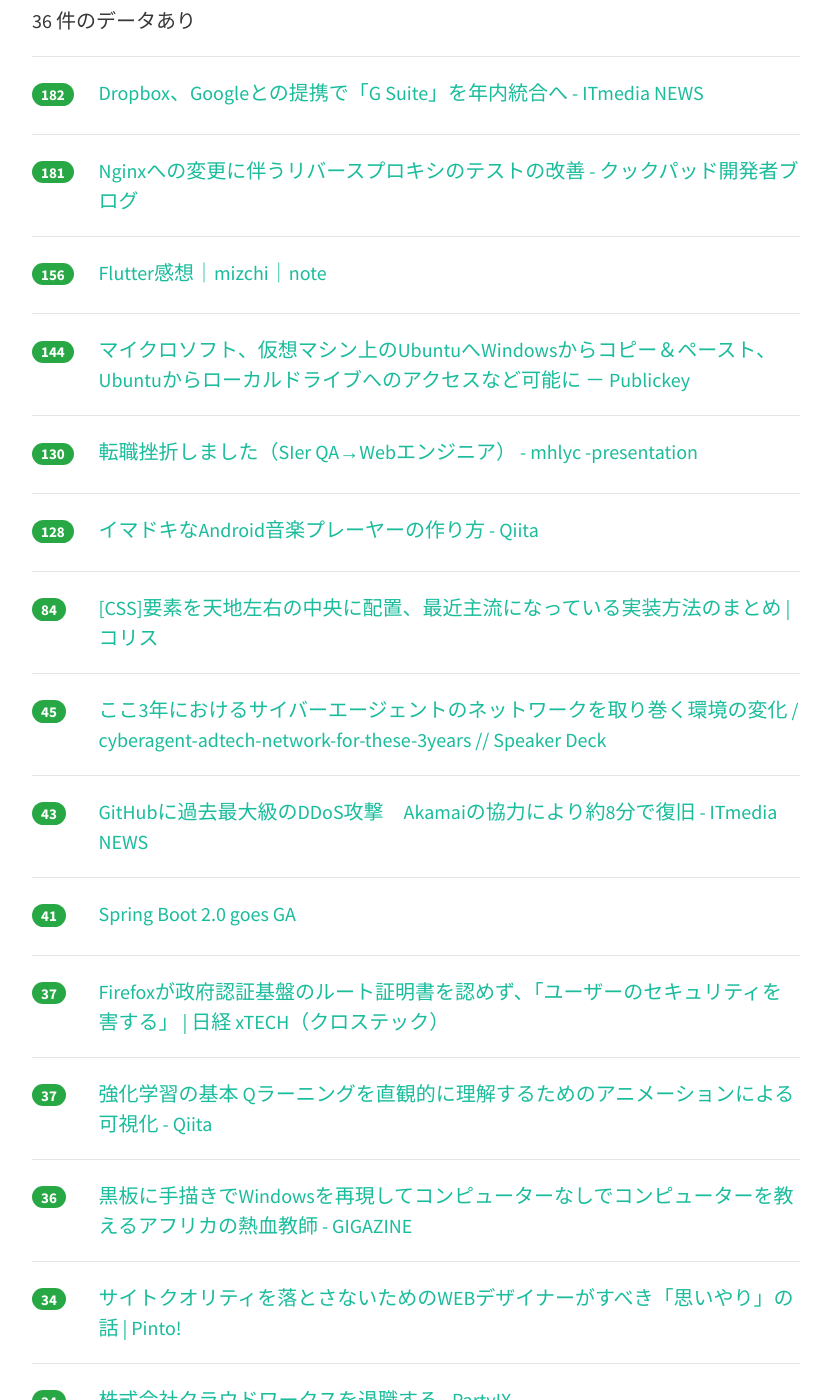
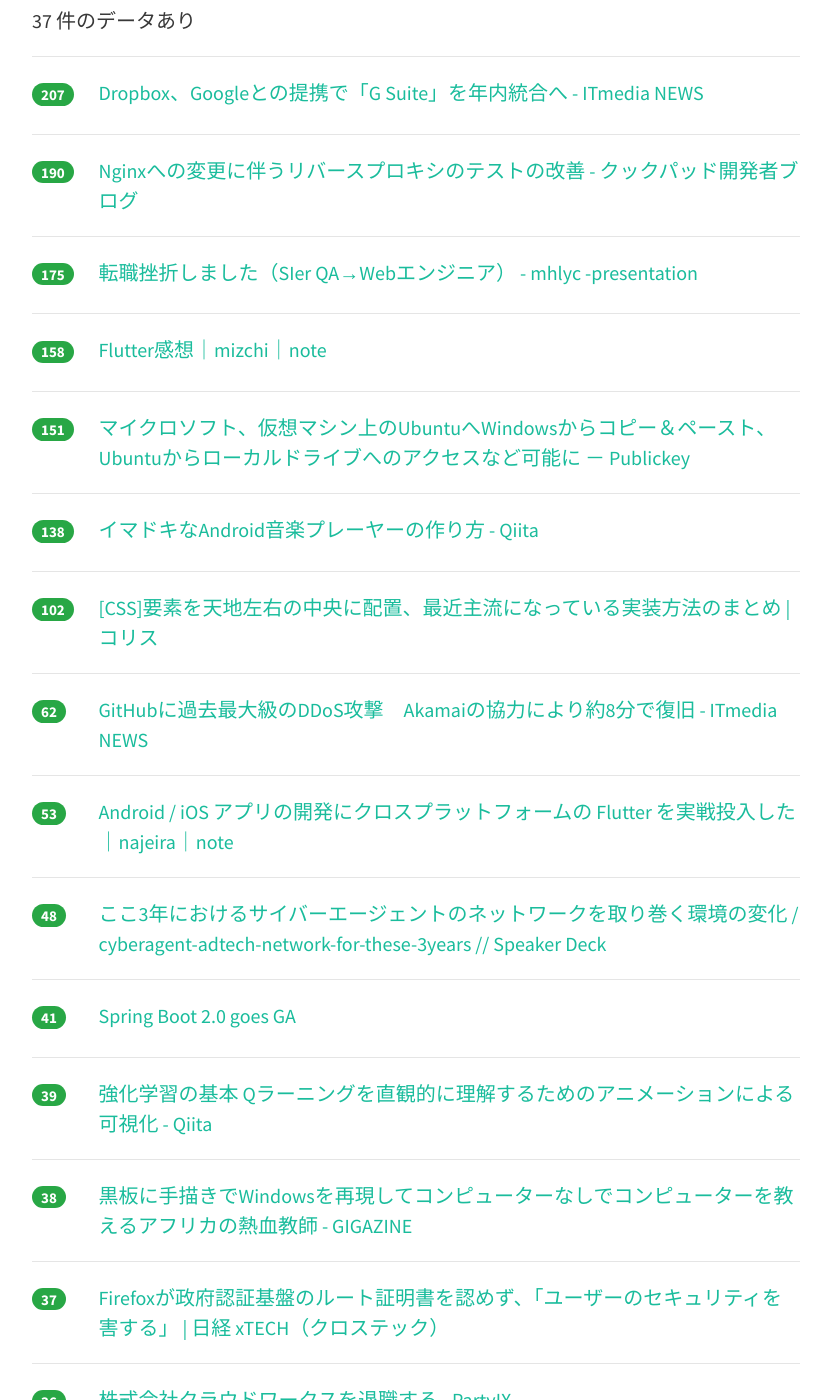
Before and after one commit to yatta47/hatena-matome-site, a Jekyll site: the page built from _posts/2018-03-02-hatena.md, in a window 1280 px wide and 1400 px high, scrolled down 317 px. Shown: the whole window, without its empty margins (224-1053 px from the left). Built offline with Jekyll 4.4.1, drawn with Linux system fonts in a browser that asks for light colours; nearby versions of some CDN libraries; some of the changed text lies outside the part shown.

Commit message:
Updated 2018-03-02

```diff
--- a/_posts/2018-03-02-hatena.md
+++ b/_posts/2018-03-02-hatena.md
@@ -1,54 +1,59 @@
 ---
 layout: post
 title:  "2018-03-02 はてぶIT"
-date:   2018-03-02 15:02:46
+date:   2018-03-02 16:03:17
 tags: [it-hotentry]
 ---
-36 件のデータあり
+37 件のデータあり
 
 <hr><div class="row">
-<div class="col-1"><span class="badge badge-pill badge-success h2">182</span></div>
+<div class="col-1"><span class="badge badge-pill badge-success h2">207</span></div>
 <div class="col-11"><a href='http://www.itmedia.co.jp/news/articles/1803/02/news058.html' target='_blank'>Dropbox、Googleとの提携で「G Suite」を年内統合へ - ITmedia NEWS</a></div>
 </div>
 <hr>
 <div class="row">
-<div class="col-1"><span class="badge badge-pill badge-success h2">181</span></div>
+<div class="col-1"><span class="badge badge-pill badge-success h2">190</span></div>
 <div class="col-11"><a href='http://techlife.cookpad.com/entry/2018/03/02/000000' target='_blank'>Nginxへの変更に伴うリバースプロキシのテストの改善 - クックパッド開発者ブログ</a></div>
 </div>
 <hr>
 <div class="row">
-<div class="col-1"><span class="badge badge-pill badge-success h2">156</span></div>
+<div class="col-1"><span class="badge badge-pill badge-success h2">175</span></div>
+<div class="col-11"><a href='http://mhlyc.hatenablog.com/entry/2018/03/01/235923' target='_blank'>転職挫折しました（SIer QA→Webエンジニア） - mhlyc -presentation</a></div>
+</div>
+<hr>
+<div class="row">
+<div class="col-1"><span class="badge badge-pill badge-success h2">158</span></div>
 <div class="col-11"><a href='https://note.mu/mizchi/n/n53d0b34b25ac' target='_blank'>Flutter感想｜mizchi｜note</a></div>
 </div>
 <hr>
 <div class="row">
-<div class="col-1"><span class="badge badge-pill badge-success h2">144</span></div>
+<div class="col-1"><span class="badge badge-pill badge-success h2">151</span></div>
 <div class="col-11"><a href='http://www.publickey1.jp/blog/18/ubuntuwindowsubuntu.html' target='_blank'>マイクロソフト、仮想マシン上のUbuntuへWindowsからコピー＆ペースト、Ubuntuからローカルドライブへのアクセスなど可能に － Publickey</a></div>
 </div>
 <hr>
 <div class="row">
-<div class="col-1"><span class="badge badge-pill badge-success h2">130</span></div>
-<div class="col-11"><a href='http://mhlyc.hatenablog.com/entry/2018/03/01/235923' target='_blank'>転職挫折しました（SIer QA→Webエンジニア） - mhlyc -presentation</a></div>
-</div>
-<hr>
-<div class="row">
-<div class="col-1"><span class="badge badge-pill badge-success h2">128</span></div>
+<div class="col-1"><span class="badge badge-pill badge-success h2">138</span></div>
 <div class="col-11"><a href='https://qiita.com/siy1121/items/f01167186a6677c22435' target='_blank'>イマドキなAndroid音楽プレーヤーの作り方 - Qiita</a></div>
 </div>
 <hr>
 <div class="row">
-<div class="col-1"><span class="badge badge-pill badge-success h2">84</span></div>
+<div class="col-1"><span class="badge badge-pill badge-success h2">102</span></div>
 <div class="col-11"><a href='http://coliss.com/articles/build-websites/operation/css/absolute-centering-with-css.html' target='_blank'>[CSS]要素を天地左右の中央に配置、最近主流になっている実装方法のまとめ | コリス</a></div>
 </div>
 <hr>
 <div class="row">
-<div class="col-1"><span class="badge badge-pill badge-success h2">45</span></div>
-<div class="col-11"><a href='https://speakerdeck.com/komeiy/cyberagent-adtech-network-for-these-3years' target='_blank'>ここ3年におけるサイバーエージェントのネットワークを取り巻く環境の変化 / cyberagent-adtech-network-for-these-3years // Speaker Deck</a></div>
+<div class="col-1"><span class="badge badge-pill badge-success h2">62</span></div>
+<div class="col-11"><a href='http://www.itmedia.co.jp/news/articles/1803/02/news065.html' target='_blank'>GitHubに過去最大級のDDoS攻撃　Akamaiの協力により約8分で復旧 - ITmedia NEWS</a></div>
 </div>
 <hr>
 <div class="row">
-<div class="col-1"><span class="badge badge-pill badge-success h2">43</span></div>
-<div class="col-11"><a href='http://www.itmedia.co.jp/news/articles/1803/02/news065.html' target='_blank'>GitHubに過去最大級のDDoS攻撃　Akamaiの協力により約8分で復旧 - ITmedia NEWS</a></div>
+<div class="col-1"><span class="badge badge-pill badge-success h2">53</span></div>
+<div class="col-11"><a href='https://note.mu/najeira/n/n8924408dd07b' target='_blank'>Android / iOS アプリの開発にクロスプラットフォームの Flutter を実戦投入した｜najeira｜note</a></div>
+</div>
+<hr>
+<div class="row">
+<div class="col-1"><span class="badge badge-pill badge-success h2">48</span></div>
+<div class="col-11"><a href='https://speakerdeck.com/komeiy/cyberagent-adtech-network-for-these-3years' target='_blank'>ここ3年におけるサイバーエージェントのネットワークを取り巻く環境の変化 / cyberagent-adtech-network-for-these-3years // Speaker Deck</a></div>
 </div>
 <hr>
 <div class="row">
@@ -57,18 +62,23 @@ tags: [it-hotentry]
 </div>
 <hr>
 <div class="row">
+<div class="col-1"><span class="badge badge-pill badge-success h2">39</span></div>
+<div class="col-11"><a href='https://qiita.com/tomboyboy/items/fd12a82f0bbe79365438' target='_blank'>強化学習の基本 Qラーニングを直観的に理解するためのアニメーションによる可視化 - Qiita</a></div>
+</div>
+<hr>
+<div class="row">
+<div class="col-1"><span class="badge badge-pill badge-success h2">38</span></div>
+<div class="col-11"><a href='https://gigazine.net/news/20180301-windows-on-blackboard/' target='_blank'>黒板に手描きでWindowsを再現してコンピューターなしでコンピューターを教えるアフリカの熱血教師 - GIGAZINE</a></div>
+</div>
+<hr>
+<div class="row">
 <div class="col-1"><span class="badge badge-pill badge-success h2">37</span></div>
 <div class="col-11"><a href='http://tech.nikkeibp.co.jp/atcl/nxt/news/18/00296/' target='_blank'>Firefoxが政府認証基盤のルート証明書を認めず、「ユーザーのセキュリティを害する」 | 日経 xTECH（クロステック）</a></div>
 </div>
 <hr>
 <div class="row">
-<div class="col-1"><span class="badge badge-pill badge-success h2">37</span></div>
-<div class="col-11"><a href='https://qiita.com/tomboyboy/items/fd12a82f0bbe79365438' target='_blank'>強化学習の基本 Qラーニングを直観的に理解するためのアニメーションによる可視化 - Qiita</a></div>
-</div>
-<hr>
-<div class="row">
 <div class="col-1"><span class="badge badge-pill badge-success h2">36</span></div>
-<div class="col-11"><a href='https://gigazine.net/news/20180301-windows-on-blackboard/' target='_blank'>黒板に手描きでWindowsを再現してコンピューターなしでコンピューターを教えるアフリカの熱血教師 - GIGAZINE</a></div>
+<div class="col-11"><a href='http://h3poteto.hatenablog.com/entry/2018/03/01/161854' target='_blank'>株式会社クラウドワークスを退職する - PartyIX</a></div>
 </div>
 <hr>
 <div class="row">
@@ -78,7 +88,7 @@ tags: [it-hotentry]
 <hr>
 <div class="row">
 <div class="col-1"><span class="badge badge-pill badge-success h2">34</span></div>
-<div class="col-11"><a href='http://h3poteto.hatenablog.com/entry/2018/03/01/161854' target='_blank'>株式会社クラウドワークスを退職する - PartyIX</a></div>
+<div class="col-11"><a href='https://navi.dropbox.jp/business-idea' target='_blank'>今あるものを組み合わせてビジネスのアイデアを生み出すポイント３つ</a></div>
 </div>
 <hr>
 <div class="row">
@@ -92,13 +102,8 @@ tags: [it-hotentry]
 </div>
 <hr>
 <div class="row">
-<div class="col-1"><span class="badge badge-pill badge-success h2">30</span></div>
+<div class="col-1"><span class="badge badge-pill badge-success h2">31</span></div>
 <div class="col-11"><a href='https://qiita.com/mod_poppo/items/a4bbed44ccfa59740f32' target='_blank'>「型」のお気持ち　〜　「型なし」と「動的型」って同じ？違う？ - Qiita</a></div>
-</div>
-<hr>
-<div class="row">
-<div class="col-1"><span class="badge badge-pill badge-success h2">30</span></div>
-<div class="col-11"><a href='https://note.mu/najeira/n/n8924408dd07b' target='_blank'>Android / iOS アプリの開発にクロスプラットフォームの Flutter を実戦投入した｜najeira｜note</a></div>
 </div>
 <hr>
 <div class="row">
@@ -112,12 +117,12 @@ tags: [it-hotentry]
 </div>
 <hr>
 <div class="row">
-<div class="col-1"><span class="badge badge-pill badge-success h2">26</span></div>
-<div class="col-11"><a href='https://navi.dropbox.jp/business-idea' target='_blank'>今あるものを組み合わせてビジネスのアイデアを生み出すポイント３つ</a></div>
+<div class="col-1"><span class="badge badge-pill badge-success h2">27</span></div>
+<div class="col-11"><a href='http://d.hatena.ne.jp/Kango/20180301/1519939259' target='_blank'>memcached を悪用したDDoS攻撃についてまとめてみた - piyolog</a></div>
 </div>
 <hr>
 <div class="row">
-<div class="col-1"><span class="badge badge-pill badge-success h2">25</span></div>
+<div class="col-1"><span class="badge badge-pill badge-success h2">26</span></div>
 <div class="col-11"><a href='http://stocker.jp/diary/web-news-feb2018/' target='_blank'>2018年2月の、これだけは押さえておきたいWeb関連の動き | Stocker.jp / diary</a></div>
 </div>
 <hr>
@@ -133,22 +138,17 @@ tags: [it-hotentry]
 <hr>
 <div class="row">
 <div class="col-1"><span class="badge badge-pill badge-success h2">23</span></div>
+<div class="col-11"><a href='http://www.itmedia.co.jp/news/articles/1803/01/news142.html' target='_blank'>LINE、「友だち」登録なしでも企業が情報配信「通知メッセージ」　公共料金、遅延・欠航など - ITmedia NEWS</a></div>
+</div>
+<hr>
+<div class="row">
+<div class="col-1"><span class="badge badge-pill badge-success h2">23</span></div>
 <div class="col-11"><a href='https://github.com/apple/swift-nio' target='_blank'>GitHub - apple/swift-nio: Event-driven network application framework for high performance protocol servers & clients non-blocking.</a></div>
 </div>
 <hr>
 <div class="row">
 <div class="col-1"><span class="badge badge-pill badge-success h2">22</span></div>
 <div class="col-11"><a href='http://panora.tokyo/54578/' target='_blank'>「マジ魔笛」と話す女子高生バッハなど、多数の新人が生まれた「第1回 VTuberハッカソン」詳細レポ – PANORA</a></div>
-</div>
-<hr>
-<div class="row">
-<div class="col-1"><span class="badge badge-pill badge-success h2">22</span></div>
-<div class="col-11"><a href='http://d.hatena.ne.jp/Kango/20180301/1519939259' target='_blank'>memcached を悪用したDDoS攻撃についてまとめてみた - piyolog</a></div>
-</div>
-<hr>
-<div class="row">
-<div class="col-1"><span class="badge badge-pill badge-success h2">21</span></div>
-<div class="col-11"><a href='http://www.itmedia.co.jp/news/articles/1803/01/news142.html' target='_blank'>LINE、「友だち」登録なしでも企業が情報配信「通知メッセージ」　公共料金、遅延・欠航など - ITmedia NEWS</a></div>
 </div>
 <hr>
 <div class="row">
@@ -172,17 +172,22 @@ tags: [it-hotentry]
 </div>
 <hr>
 <div class="row">
+<div class="col-1"><span class="badge badge-pill badge-success h2">19</span></div>
+<div class="col-11"><a href='https://anond.hatelabo.jp/20180302043932' target='_blank'>ヤギのサラリーマンだけど</a></div>
+</div>
+<hr>
+<div class="row">
 <div class="col-1"><span class="badge badge-pill badge-success h2">18</span></div>
 <div class="col-11"><a href='https://www.nikkei.com/article/DGXMZO27564530R00C18A3CR8000/' target='_blank'>止まらぬ日本企業の文書流出　中国サイトに１８６社分　　：日本経済新聞</a></div>
 </div>
 <hr>
 <div class="row">
-<div class="col-1"><span class="badge badge-pill badge-success h2">17</span></div>
+<div class="col-1"><span class="badge badge-pill badge-success h2">18</span></div>
 <div class="col-11"><a href='https://capitalp.jp/2018/03/02/wordpress-security/' target='_blank'>あなたのWordPressを安全に保つ方法 - Capital P</a></div>
 </div>
 <hr>
 <div class="row">
 <div class="col-1"><span class="badge badge-pill badge-success h2">16</span></div>
-<div class="col-11"><a href='https://anond.hatelabo.jp/20180302043932' target='_blank'>ヤギのサラリーマンだけど</a></div>
+<div class="col-11"><a href='http://www.itmedia.co.jp/news/articles/1803/02/news057.html' target='_blank'>「艦これ」に海外から攻撃的な大量接続　「グラブル」「プリコネ」にも同時に - ITmedia NEWS</a></div>
 </div>
 <hr>
```
